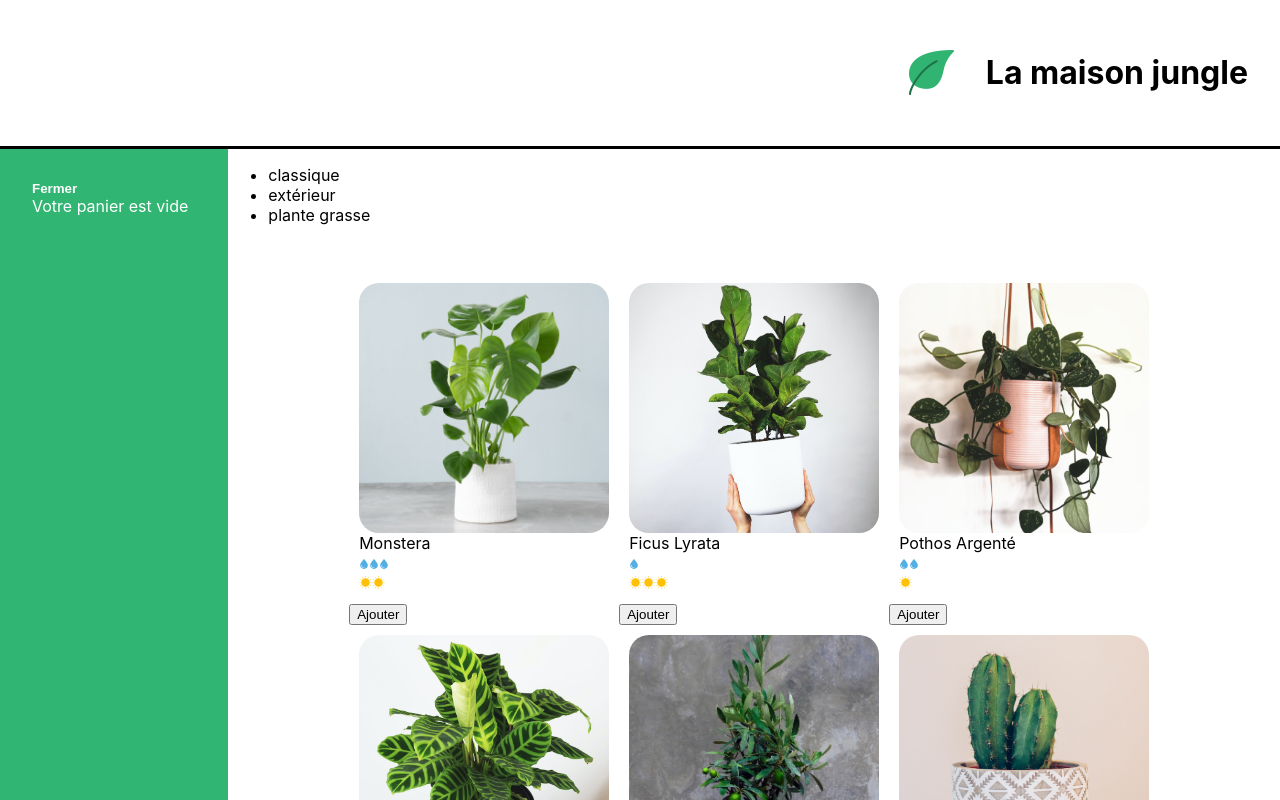
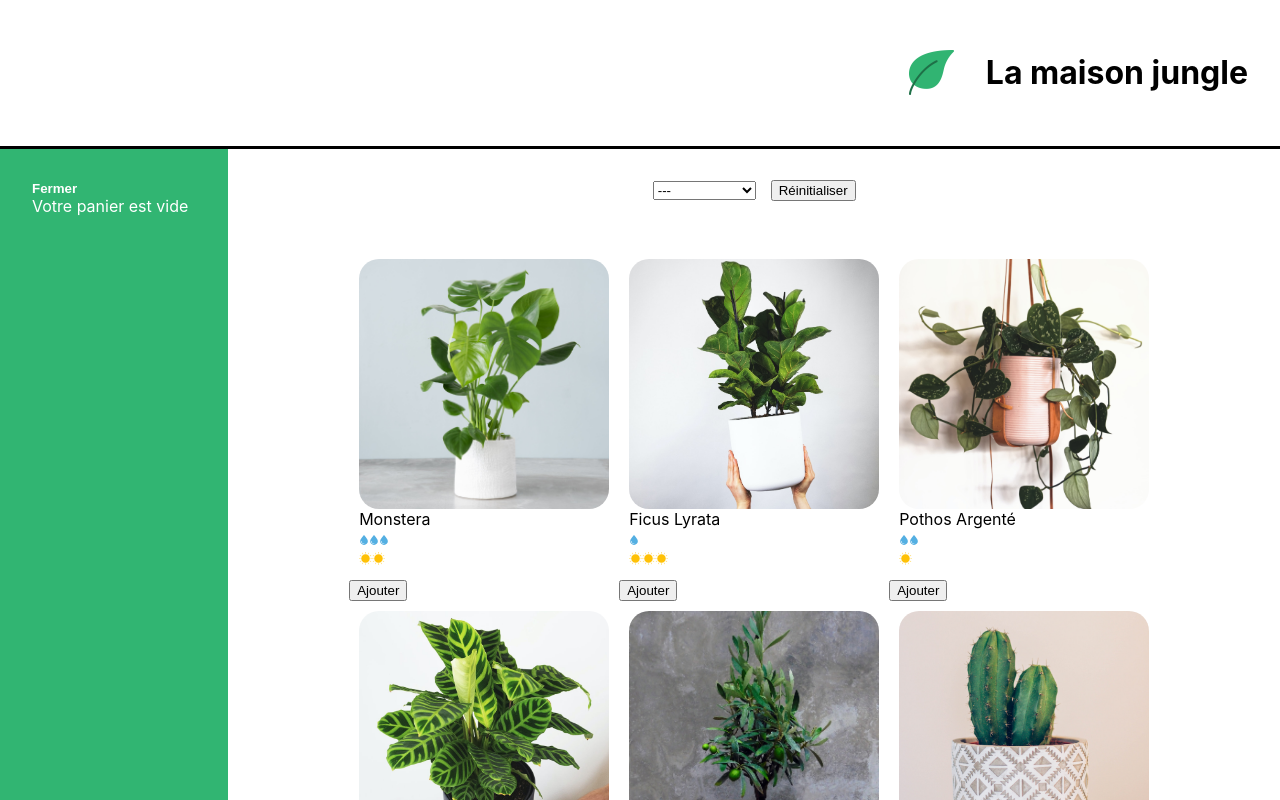
Before and after one commit to YannickMarsot/la-maison-jungle, a React (Create React App) app: page / in a window 1280 px wide. Shown: the top 800 px of the page. Built offline with nearby package versions, Linux system fonts and the light colour scheme.

Commit message:
ajout categories

```diff
--- /dev/null
+++ b/src/components/Categories.js
@@ -0,0 +1,23 @@
+import "../styles/Categories.css";
+
+function Categories({ setActiveCategory, categories, activeCategory }) {
+  return (
+    <div className="lmj-categories">
+      <select
+        value={activeCategory}
+        onChange={(e) => setActiveCategory(e.target.value)}
+        className="lmj-categories-select"
+      >
+        <option value="">---</option>
+        {categories.map((cat) => (
+          <option key={cat} value={cat}>
+            {cat}
+          </option>
+        ))}
+      </select>
+      <button onClick={() => setActiveCategory("")}>Réinitialiser</button>
+    </div>
+  );
+}
+
+export default Categories;
--- a/src/components/ShoppingList.js
+++ b/src/components/ShoppingList.js
@@ -1,30 +1,55 @@
+import { useState } from "react";
 import { plantList } from "../datas/plantList";
 import PlantItem from "./PlantItem";
+import Categories from "./Categories";
 import "../styles/ShoppingList.css";
 
 function ShoppingList({ cart, updateCart }) {
-  // Petite précision : categories nous vient de la partie précédente pour récupérer toutes les catégories uniques de plantes.
-
+  const [activeCategory, setActiveCategory] = useState("");
   const categories = plantList.reduce(
-    (acc, elem) =>
-      acc.includes(elem.category) ? acc : acc.concat(elem.category),
+    (acc, plant) =>
+      acc.includes(plant.category) ? acc : acc.concat(plant.category),
     []
   );
 
+  function addToCart(name, price) {
+    const currentPlantSaved = cart.find((plant) => plant.name === name);
+    if (currentPlantSaved) {
+      const cartFilteredCurrentPlant = cart.filter(
+        (plant) => plant.name !== name
+      );
+      updateCart([
+        ...cartFilteredCurrentPlant,
+        { name, price, amount: currentPlantSaved.amount + 1 },
+      ]);
+    } else {
+      updateCart([...cart, { name, price, amount: 1 }]);
+    }
+  }
+
   return (
     <div className="lmj-shopping-list">
-      <ul>
-        {categories.map((cat) => (
-          <li key={cat}>{cat}</li>
-        ))}
-      </ul>
+      <Categories
+        categories={categories}
+        setActiveCategory={setActiveCategory}
+        activeCategory={activeCategory}
+      />
+
       <ul className="lmj-plant-list">
-        {plantList.map(({ id, cover, name, water, light }) => (
-          <div key={id}>
-            <PlantItem cover={cover} name={name} water={water} light={light} />
-            <button onClick={() => updateCart(cart + 1)}>Ajouter</button>
-          </div>
-        ))}
+        {plantList.map(({ id, cover, name, water, light, price, category }) =>
+          !activeCategory || activeCategory === category ? (
+            <div key={id}>
+              <PlantItem
+                cover={cover}
+                name={name}
+                water={water}
+                light={light}
+                price={price}
+              />
+              <button onClick={() => addToCart(name, price)}>Ajouter</button>
+            </div>
+          ) : null
+        )}
       </ul>
     </div>
   );
--- /dev/null
+++ b/src/styles/Categories.css
@@ -0,0 +1,8 @@
+.lmj-categories {
+  text-align: center;
+  padding-top: 30px;
+}
+
+.lmj-categories-select {
+  margin-right: 15px;
+}
```
